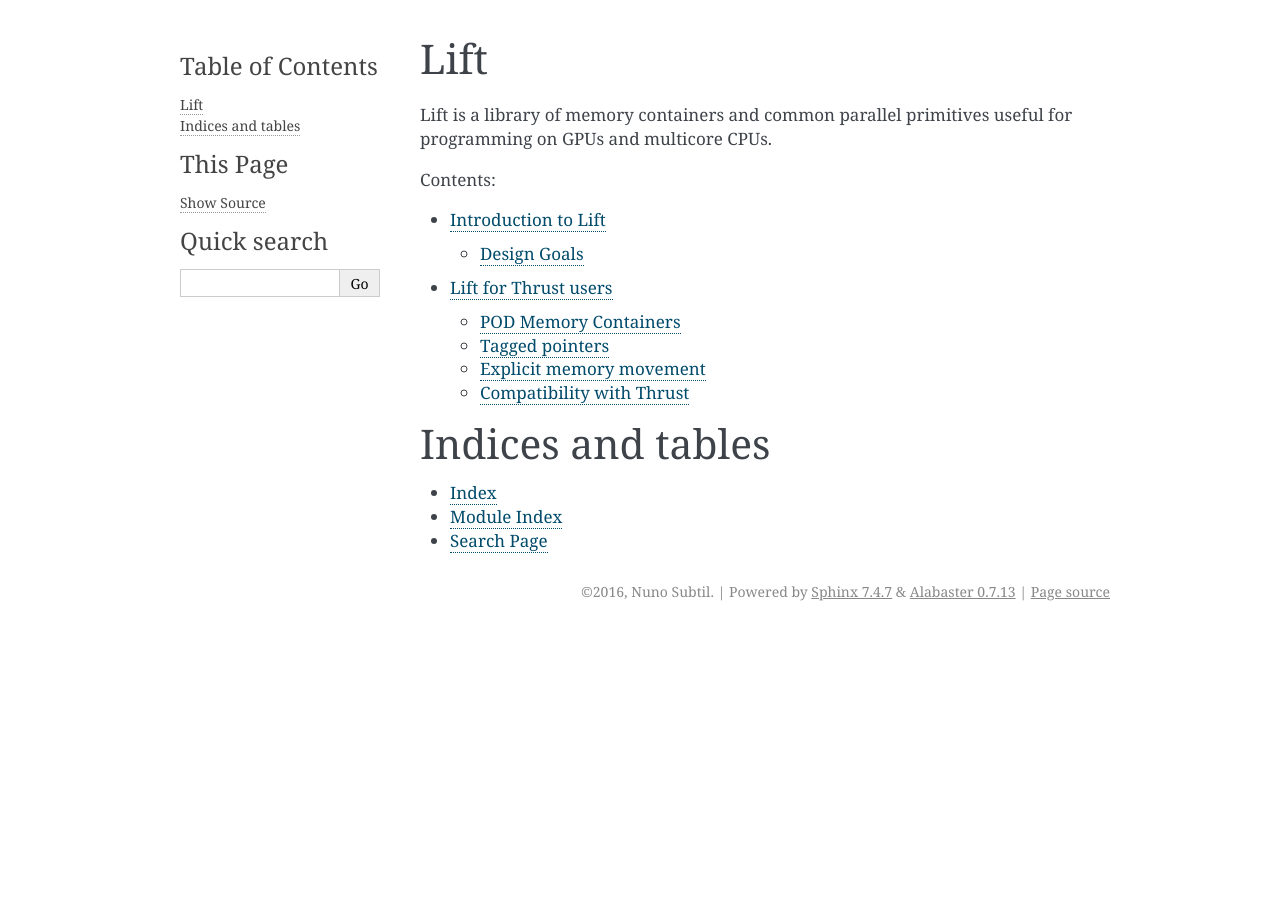
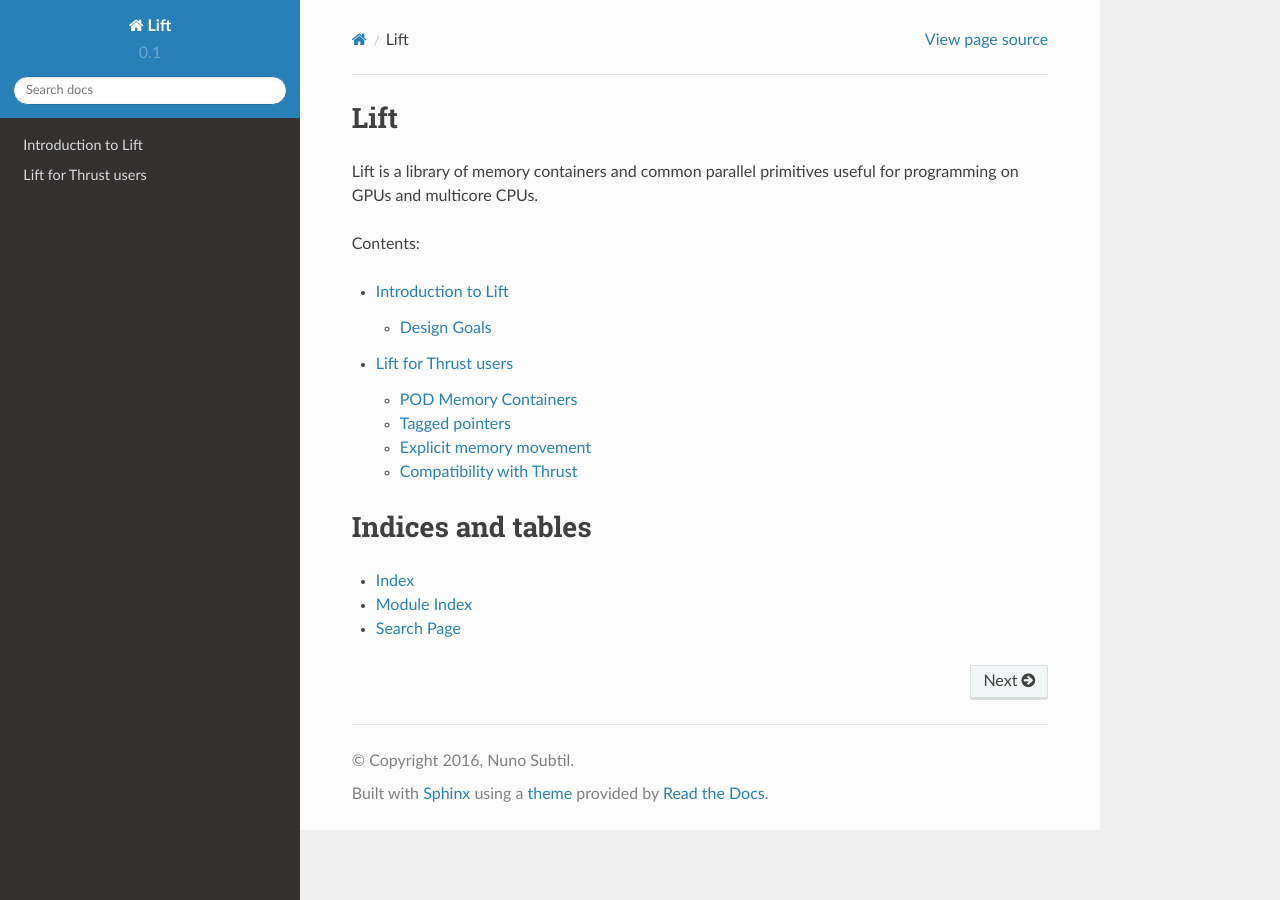
Before and after one commit to nsubtil/lift, a Sphinx documentation site: the page built from docs/index.rst, in a window 1280 px wide. Built offline with Sphinx 7.4.7 and the Read the Docs theme 2.0.0, drawn with Linux system fonts in a browser that asks for light colours.

Commit message:
docs: Switch Sphinx theme, generate Doxygen automatically
Switches to the readthedocs.org theme. When running the build on
readthedocs.org, automatically trigger a doxygen build.

```diff
--- a/docs/conf.py
+++ b/docs/conf.py
@@ -14,6 +14,7 @@
 
 import sys
 import os
+import subprocess
 
 # If extensions (or modules to document with autodoc) are in another directory,
 # add these directories to sys.path here. If the directory is relative to the
@@ -112,7 +113,7 @@ todo_include_todos = True
 
 # The theme to use for HTML and HTML Help pages.  See the documentation for
 # a list of builtin themes.
-html_theme = 'alabaster'
+html_theme = 'sphinx_rtd_theme'
 
 # Theme options are theme-specific and customize the look and feel of a theme
 # further.  For a list of options available for each theme, see the
@@ -291,3 +292,7 @@ texinfo_documents = [
 
 breathe_projects = { "lift": "doxy" }
 breathe_default_project = "lift"
+
+# trigger doxygen build on readthedocs.org
+if os.environ.get('READTHEDOCS', None):
+    subprocess.call('doxygen config.doxygen', shell=True)
```
